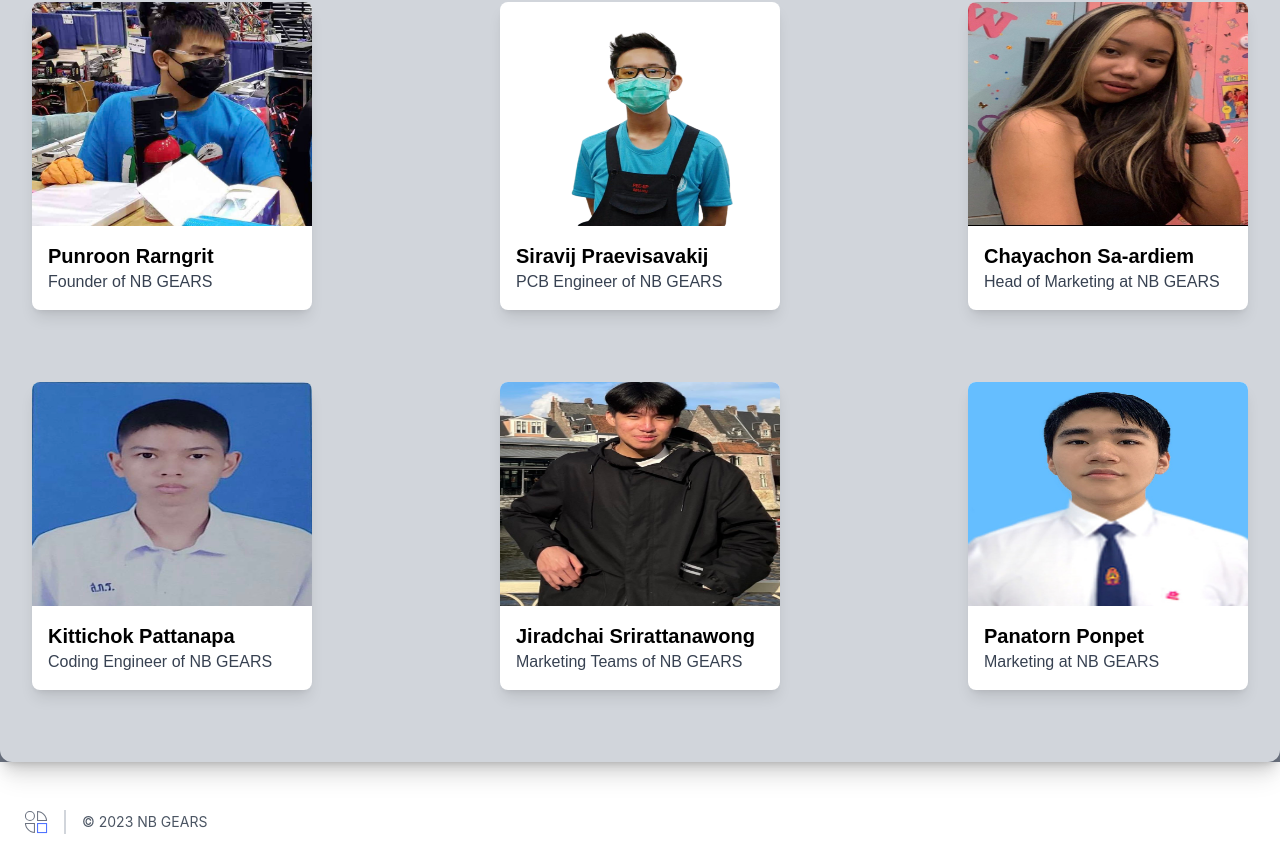
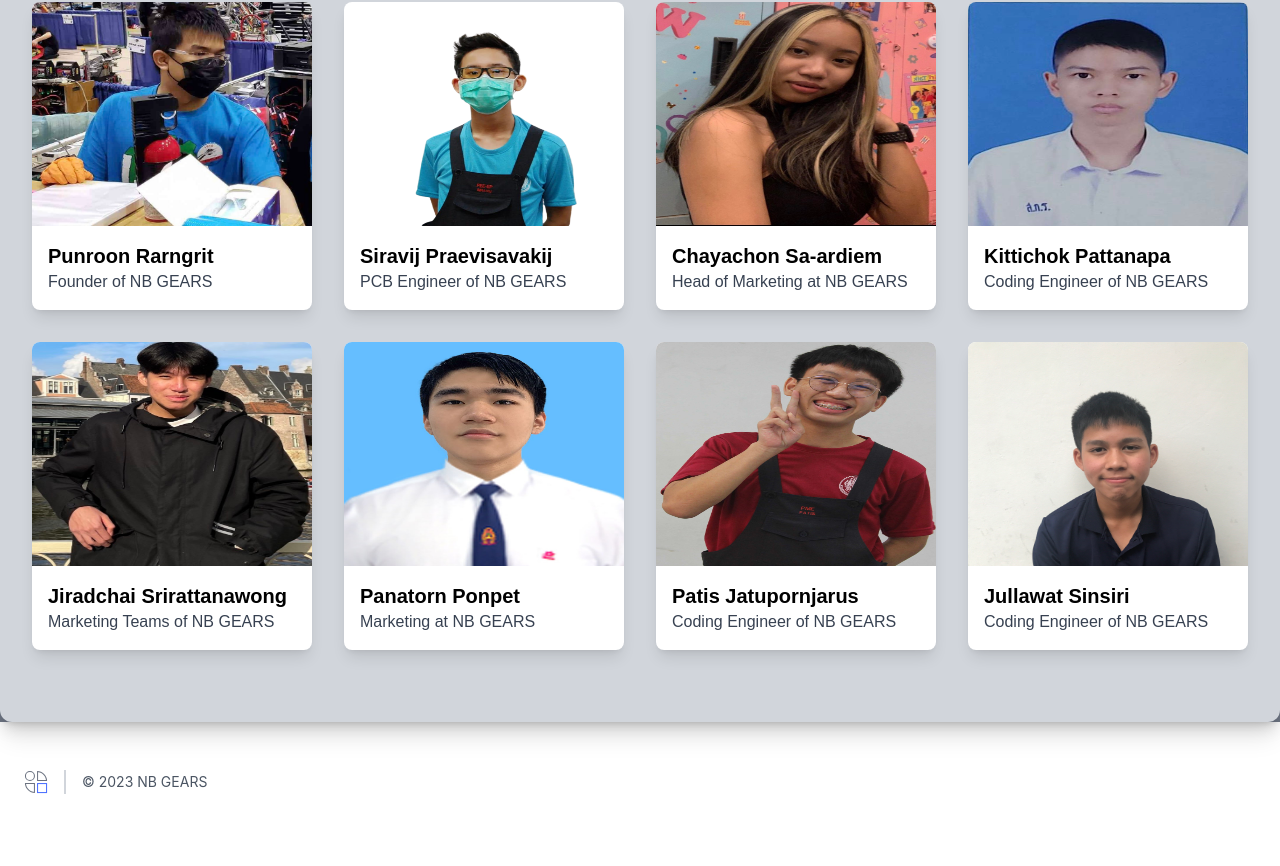
Before and after one commit to siravijbb/NB-GEARS-V1, a SvelteKit app: page /about-us in a window 1280 px wide. Shown: the part 944-1810 px from the top of the page. After the commit the page ends 1770 px from the top, so only its background shows below. Built offline with nearby package versions, Linux system fonts and the light colour scheme; a web font is replaced by a local one.

Commit message:
Small ADJ:New member added

```diff
--- a/src/routes/about-us/+page.svelte
+++ b/src/routes/about-us/+page.svelte
@@ -33,7 +33,10 @@
 				<div class="flex flex-wrap justify-between">
 					<div class="w-25% md:w-1/3 lg:w-1/4 p-4 ">
 						<a href="#punroon">
-						<div class="hover:shadow-2xl bg-white hover:bg-neutral-200 shadow-lg rounded-lg overflow-hidden" id="punroon">
+							<div
+								class="hover:shadow-2xl bg-white hover:bg-neutral-200 shadow-lg rounded-lg overflow-hidden"
+								id="punroon"
+							>
 								<img class="w-full h-56 object-fit object-left" src="punroon.jpg" alt="avatar" />
 								<div class="p-4">
 									<h1 class="text-xl font-bold">Punroon Rarngrit</h1>
@@ -44,7 +47,10 @@
 					</div>
 					<div class="w-25% md:w-1/3 lg:w-1/4 p-4">
 						<a href="#siravij">
-						<div class="hover:shadow-2xl bg-white hover:bg-neutral-200 shadow-lg rounded-lg overflow-hidden" id="siravij">
+							<div
+								class="hover:shadow-2xl bg-white hover:bg-neutral-200 shadow-lg rounded-lg overflow-hidden"
+								id="siravij"
+							>
 								<img class="w-full h-56 object-fit object-center" src="siravij.webp" alt="avatar" />
 								<div class="p-4">
 									<h1 class="text-xl font-bold">Siravij Praevisavakij</h1>
@@ -56,7 +62,10 @@
 
 					<div class="w-25% md:w-1/3 lg:w-1/4 p-4">
 						<a href="#Chayachon">
-						<div class="hover:shadow-2xl bg-white hover:bg-neutral-200 shadow-lg rounded-lg overflow-hidden  " id="Chayachon">
+							<div
+								class="hover:shadow-2xl bg-white hover:bg-neutral-200 shadow-lg rounded-lg overflow-hidden  "
+								id="Chayachon"
+							>
 								<img class="w-full h-56 object-fit object-right" src="Chayachon.jpg" alt="avatar" />
 								<div class="p-4">
 									<h1 class="text-xl font-bold">Chayachon Sa-ardiem</h1>
@@ -65,12 +74,13 @@
 							</div>
 						</a>
 					</div>
-				</div>
-				<div class="Maincon">
-					<div class="flex flex-wrap justify-between">
+
 					<div class="w-25% md:w-1/3 lg:w-1/4 p-4 ">
 						<a href="#kittichok">
-							<div class="hover:shadow-2xl bg-white hover:bg-neutral-200 shadow-lg rounded-lg overflow-hidden  " id="kittichok">
+							<div
+								class="hover:shadow-2xl bg-white hover:bg-neutral-200 shadow-lg rounded-lg overflow-hidden  "
+								id="kittichok"
+							>
 								<img class="w-full h-56 object-fit object-left" src="Kittichok.jpg" alt="avatar" />
 								<div class="p-4">
 									<h1 class="text-xl font-bold">Kittichok Pattanapa</h1>
@@ -81,8 +91,15 @@
 					</div>
 					<div class="w-25% md:w-1/3 lg:w-1/4 p-4">
 						<a href="#Jiradchai">
-							<div class="hover:shadow-2xl bg-white hover:bg-neutral-200 shadow-lg rounded-lg overflow-hidden  " id="Jiradchai">
-								<img class="w-full h-56 object-fit object-center" src="Jiradchai.jpg" alt="avatar" />
+							<div
+								class="hover:shadow-2xl bg-white hover:bg-neutral-200 shadow-lg rounded-lg overflow-hidden  "
+								id="Jiradchai"
+							>
+								<img
+									class="w-full h-56 object-fit object-center"
+									src="Jiradchai.jpg"
+									alt="avatar"
+								/>
 								<div class="p-4">
 									<h1 class="text-xl font-bold">Jiradchai Srirattanawong</h1>
 									<p class="text-gray-700 text-base">Marketing Teams of NB GEARS</p>
@@ -93,7 +110,10 @@
 
 					<div class="w-25% md:w-1/3 lg:w-1/4 p-4">
 						<a href="#Panatorn">
-							<div class="hover:shadow-2xl bg-white hover:bg-neutral-200 shadow-lg rounded-lg overflow-hidden  " id="Panatorn">
+							<div
+								class="hover:shadow-2xl bg-white hover:bg-neutral-200 shadow-lg rounded-lg overflow-hidden  "
+								id="Panatorn"
+							>
 								<img class="w-full h-56 object-fit object-right" src="Panatorn.jpg" alt="avatar" />
 								<div class="p-4">
 									<h1 class="text-xl font-bold">Panatorn Ponpet</h1>
@@ -101,6 +121,37 @@
 								</div>
 							</div>
 						</a>
+					</div>
+					<div class="w-25% md:w-1/3 lg:w-1/4 p-4">
+						<a href="#patis">
+							<div
+								class="hover:shadow-2xl bg-white hover:bg-neutral-200 shadow-lg rounded-lg overflow-hidden"
+								id="patis"
+							>
+								<img class="w-full h-56 object-fit object-center" src="patis.jpg" alt="avatar" />
+								<div class="p-4">
+									<h1 class="text-xl font-bold">Patis Jatupornjarus</h1>
+									<p class="text-gray-700 text-base">Coding Engineer of NB GEARS</p>
+								</div>
+							</div>
+						</a>
+					</div>
+
+					<div class="w-25% md:w-1/3 lg:w-1/4 p-4">
+						<a href="#jullawat">
+							<div
+								class="hover:shadow-2xl bg-white hover:bg-neutral-200 shadow-lg rounded-lg overflow-hidden  "
+								id="jullawat"
+							>
+								<img class="w-full h-56 object-fit object-right" src="jullawat.jpg" alt="avatar" />
+								<div class="p-4">
+									<h1 class="text-xl font-bold">Jullawat Sinsiri</h1>
+									<p class="text-gray-700 text-base">Coding Engineer of NB GEARS</p>
+								</div>
+							</div>
+						</a>
+					</div>
+				</div>
 			</div>
 		</div>
 	</main>
```
Also changed, not shown: static/jullawat.jpg (added), static/patis.jpg (added). Lines whose indentation alone changed are shown as unchanged.
